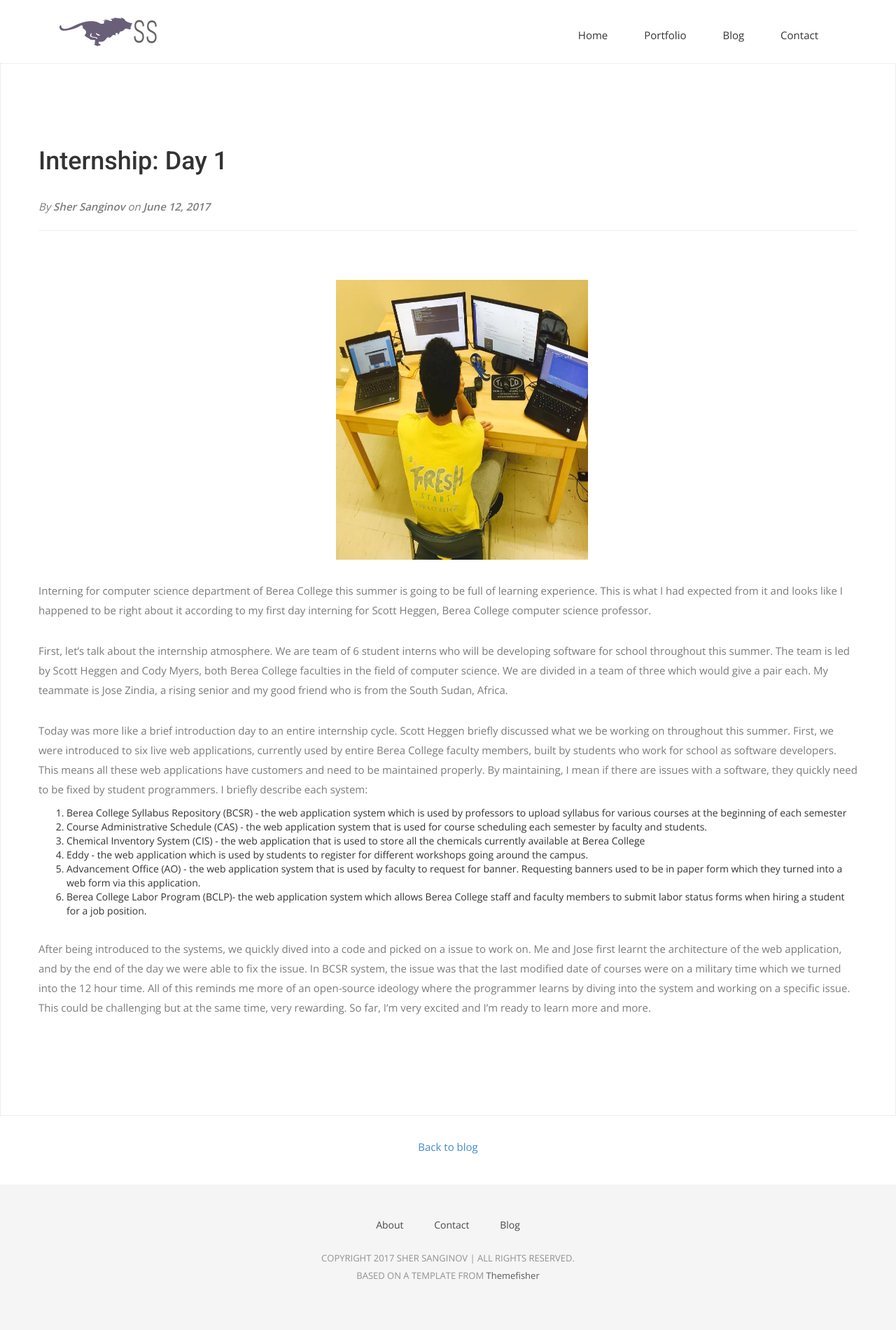
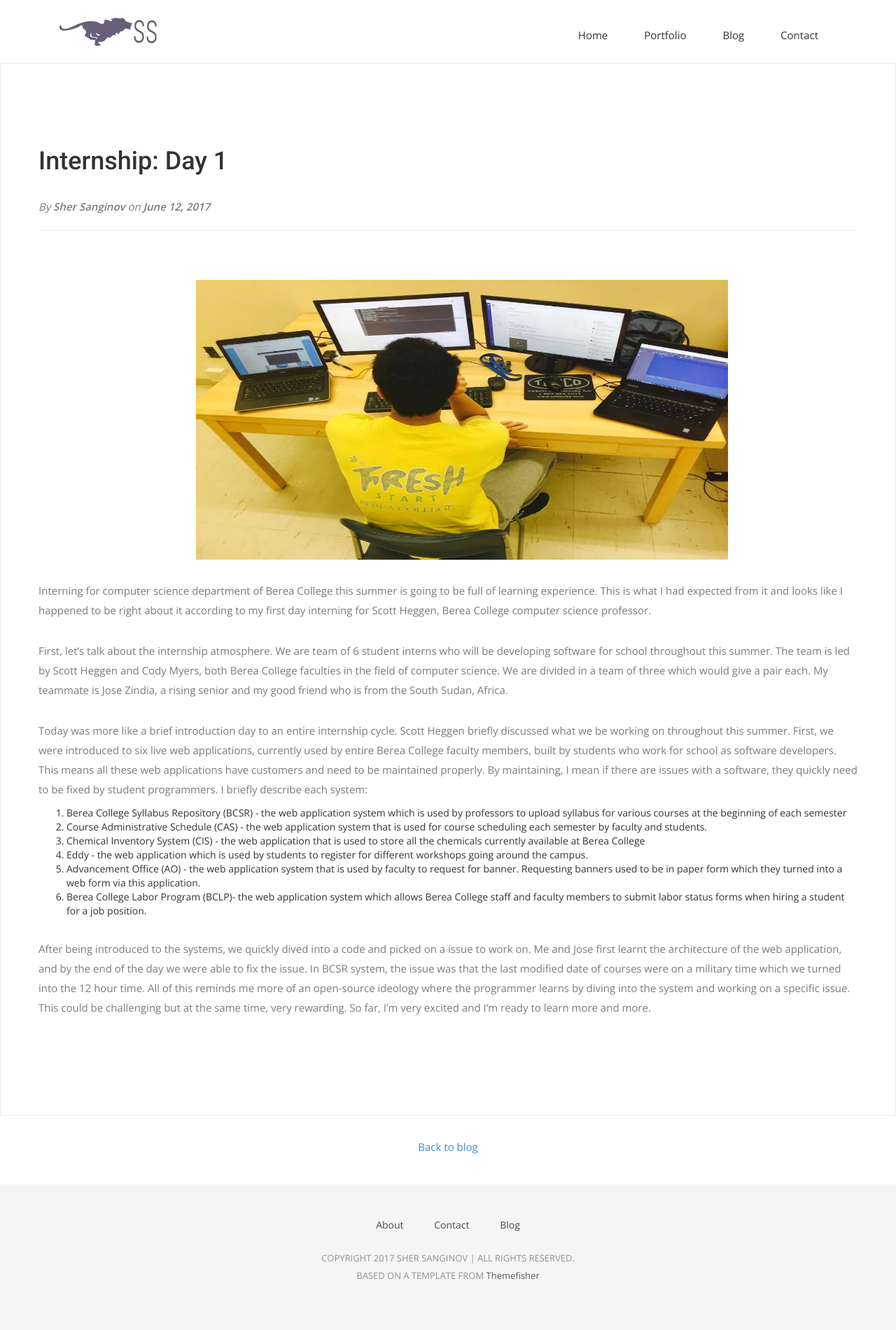
Before and after one commit to sanginovs/personal-website, a Jekyll site: the page built from _posts/2017-06-12-super-long-article.md, in a window 1280 px wide. Shown: the whole page at 70% size. Built offline with Jekyll 4.4.1, drawn with Linux system fonts in a browser that asks for light colours; nearby versions of some CDN libraries; some web fonts are replaced.

Commit message:
uploading my blog for my first day of internship

```diff
--- a/_posts/2017-06-12-super-long-article.md
+++ b/_posts/2017-06-12-super-long-article.md
@@ -5,7 +5,7 @@
 ---
 
 
-<img class="img-responsive" src="/assets/img/aaa.jpg" alt="Drawing" style="width: 400px; height: 400px; display: block; margin-left: auto; margin-right: auto; ">
+<img class="img-responsive" src="/assets/img/aaa.jpg" alt="Drawing" style="width: 800px; height: 400px; display: block; margin-left: auto; margin-right: auto; ">
 
 
 Interning for computer science department of Berea College this summer is going to be full of learning experience. This is what I had expected from it and looks like I happened to be right about it according to my first day interning for Scott Heggen, Berea College computer science professor.
```
